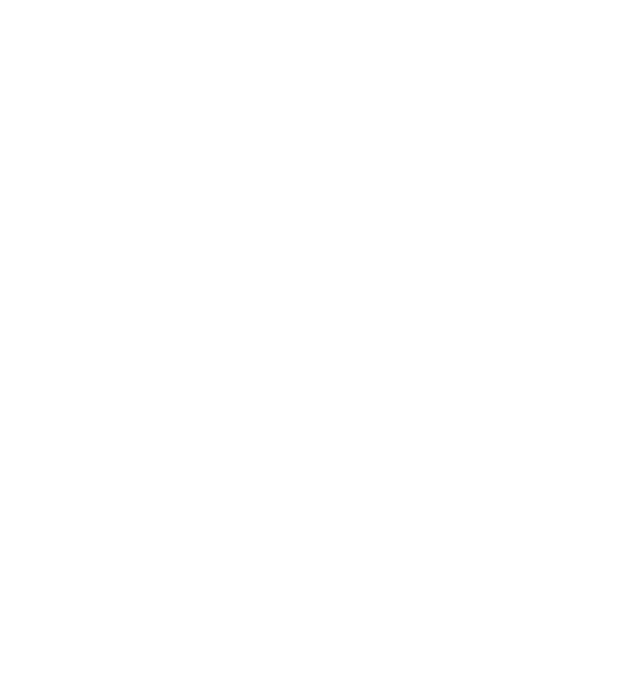
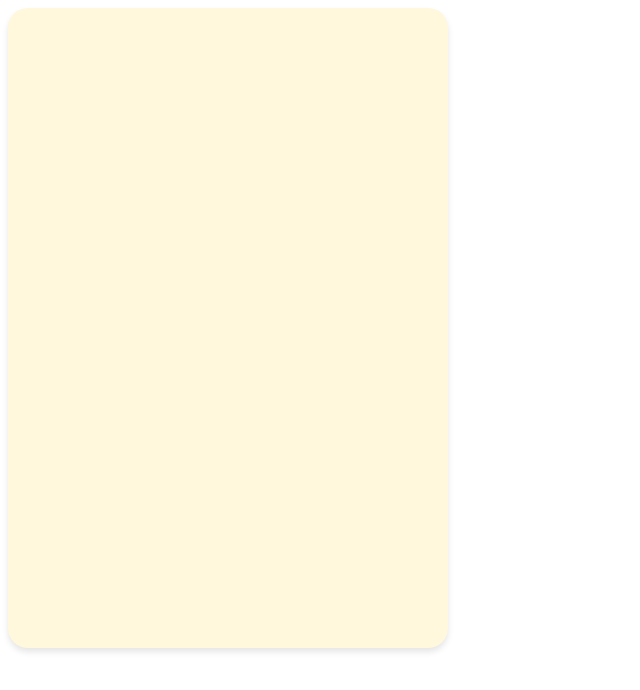
Before and after one commit to leeeeejieun/Dear_Therapy, a React (Create React App) app in the folder client/: page / in a window 1280 px wide. Shown: the top 690 px of the page, without its empty margins (0-640 px from the left). Built offline with nearby package versions, Linux system fonts and the light colour scheme.

Commit message:
[FEAT] 날짜 스타일

```diff
--- a/client/src/App.jsx
+++ b/client/src/App.jsx
@@ -1,12 +1,16 @@
 import React from "react";
+import Container from "./components/Container"
+import DateNavigation from "./components/DateNavigation"
 
 const App = () =>{
   return (
     <>
-
+       <Container></Container>
+       <DateNavigation></DateNavigation>
     </>
   );
 }
 
 
+
 export default App;
--- /dev/null
+++ b/client/src/components/Container.jsx
@@ -0,0 +1,25 @@
+import React, { useState } from "react";
+import styled from "styled-components";
+
+//전체 레이아웃
+const Container = styled.div`
+  background-color: #FFF8DC;
+  border-radius: 20px;
+  padding: 20px;
+  width: 100%;
+  max-width: 400px;
+  box-shadow: 0 4px 6px rgba(0, 0, 0, 0.1);
+  display: flex;
+  flex-direction: column;
+  height: 600px;
+  justify-content: space-between;
+`;
+
+const Content = styled.div`
+  flex: 1;
+  display: flex;
+  flex-direction: column;
+  overflow: auto;
+`;
+
+export default Container;
--- /dev/null
+++ b/client/src/components/DateNavigation.jsx
@@ -0,0 +1,12 @@
+import React, { useState } from 'react';
+import styled from 'styled-components';
+
+//날짜
+const DateNavigation = styled.div`
+  display: flex;
+  justify-content: space-between;
+  align-items: center;
+  margin-bottom: 20px;
+`;
+
+export default DateNavigation;
```
